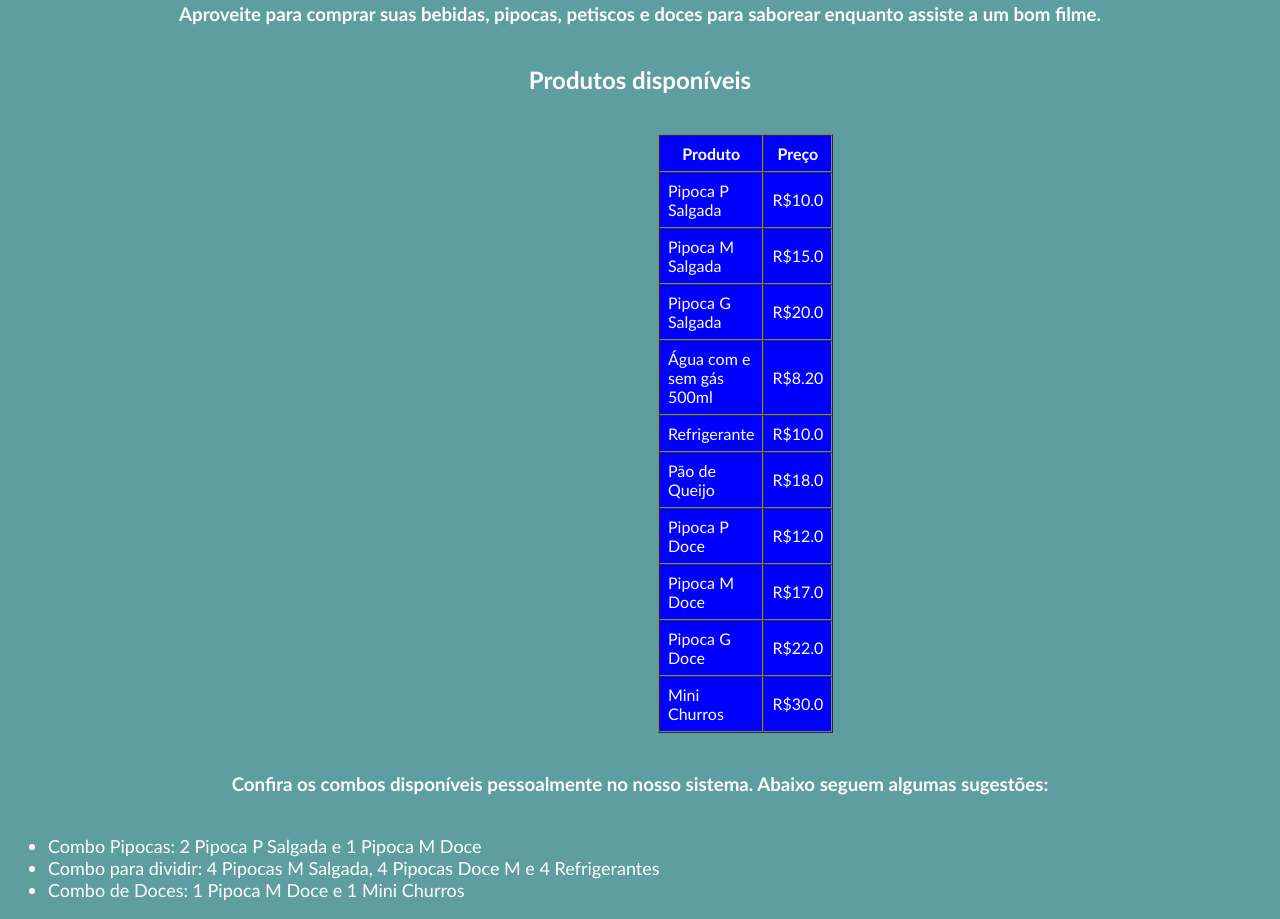
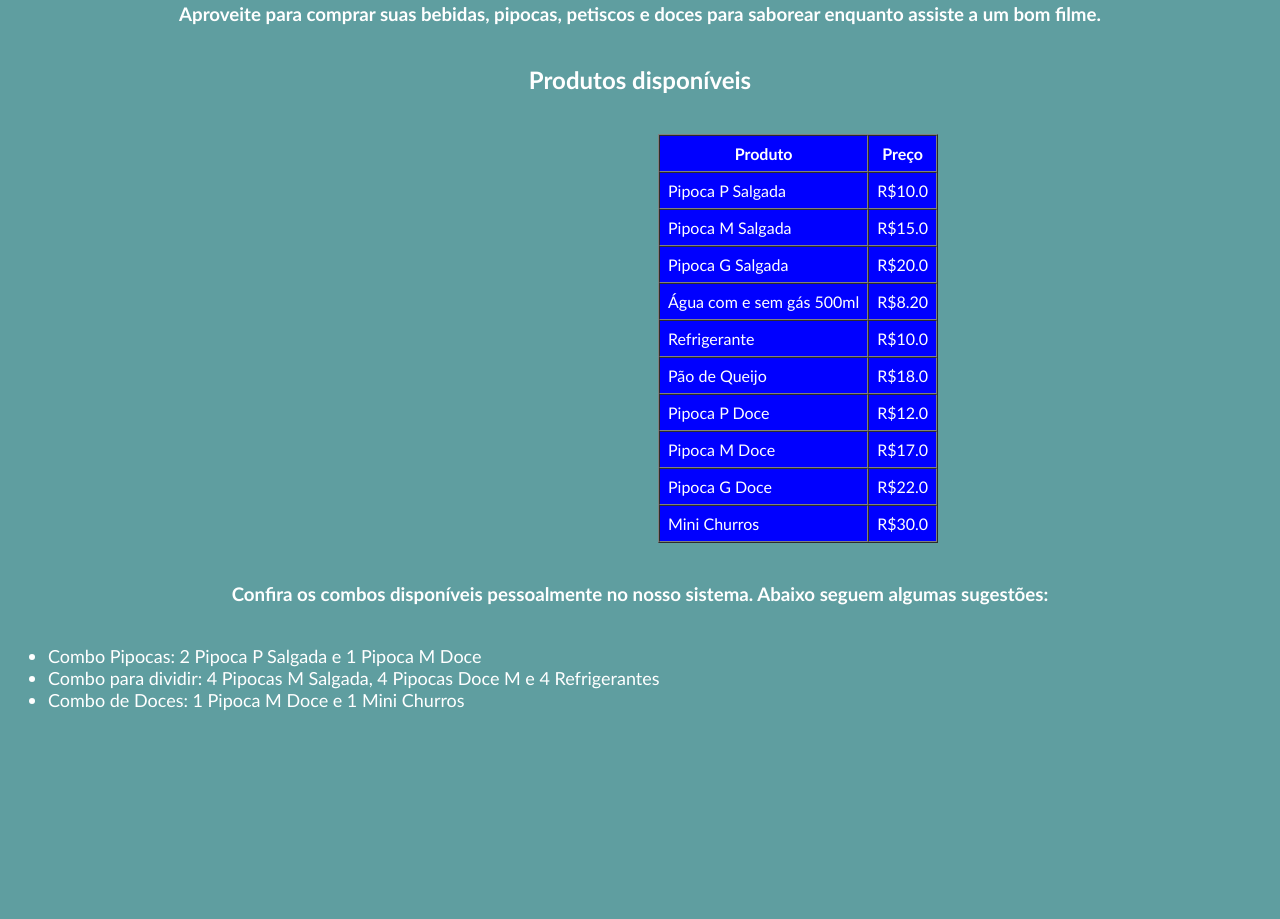
Before and after one commit to pedroconhasca09/atividade-faculdade, a plain HTML site: page index.html in a window 1280 px wide. Shown: the part 566-1485 px from the top of the page. After the commit the page ends 1295 px from the top, so only its background shows below. Drawn offline with Linux system fonts and the light colour scheme.

Commit message:
Update index.html

```diff
--- a/index.html
+++ b/index.html
@@ -113,7 +113,7 @@ Semestre: 2025.2
                 font-family: Optima, sans-serif;
                 margin-top: 40px;
                 margin-left: 650px;
-                margin-right: 650px;
+                margin-right: 40px;
             }
 
             h2 {
```
